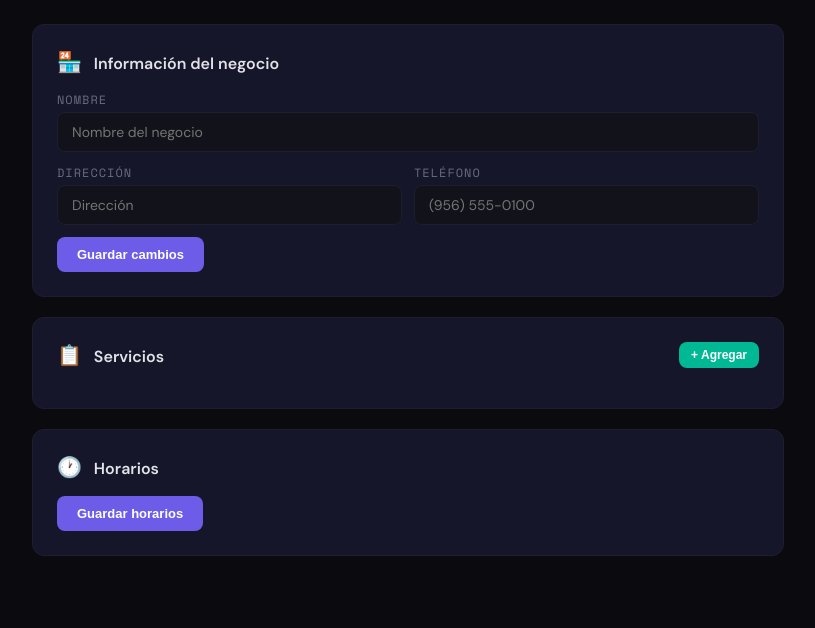
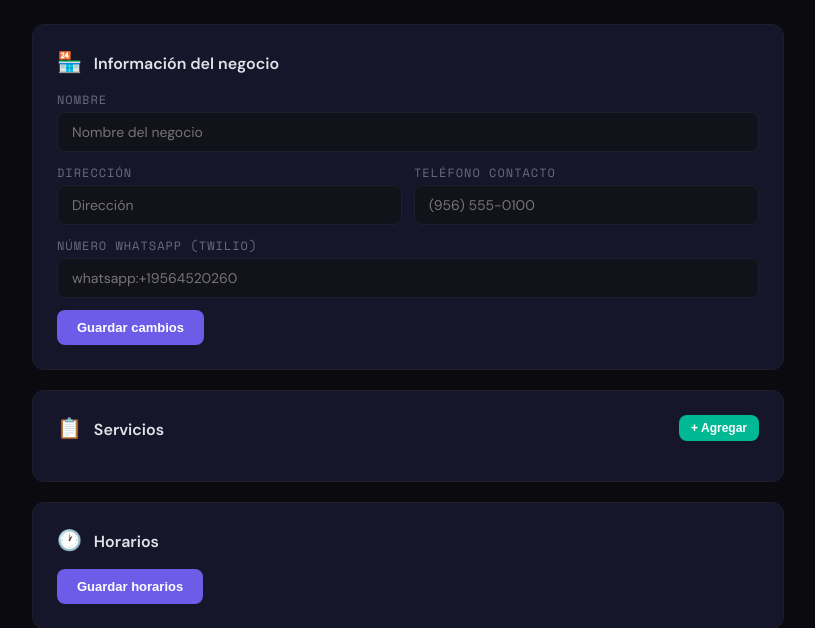
Before and after one commit to chaguino30-pixel/nexlify-bot, a Flask app: template templates/config.html in a window 1280 px wide. Shown: the part 64-692 px from the top of the page, without its empty margins (232-1047 px from the left). Run offline with Flask 3, Linux system fonts and the light colour scheme; the template is opened without the code that fills it, so the values that code supplies are empty; some libraries are stand-ins or nearby versions.

Commit message:
Config: editar numero WhatsApp por negocio

```diff
--- a/app.py
+++ b/app.py
@@ -728,7 +728,7 @@ def api_admin_toggle_negocio(negocio_id):
 def api_get_negocio(negocio_id):
     conn = get_db()
     c = conn.cursor()
-    c.execute("SELECT id, nombre, slug, direccion, telefono_contacto, zona_horaria FROM negocios WHERE id = %s", (negocio_id,))
+    c.execute("SELECT id, nombre, slug, direccion, telefono_contacto, telefono_whatsapp, zona_horaria FROM negocios WHERE id = %s", (negocio_id,))
     neg = c.fetchone()
     conn.close()
     if not neg:
@@ -740,8 +740,8 @@ def api_update_negocio(negocio_id):
     data = request.json
     conn = get_db()
     c = conn.cursor()
-    c.execute("""UPDATE negocios SET nombre = %s, direccion = %s, telefono_contacto = %s
-        WHERE id = %s""", (data.get("nombre"), data.get("direccion"), data.get("telefono_contacto"), negocio_id))
+    c.execute("""UPDATE negocios SET nombre = %s, direccion = %s, telefono_contacto = %s, telefono_whatsapp = %s
+        WHERE id = %s""", (data.get("nombre"), data.get("direccion"), data.get("telefono_contacto"), data.get("telefono_whatsapp"), negocio_id))
     conn.commit()
     conn.close()
     return jsonify({"ok": True})
--- a/templates/config.html
+++ b/templates/config.html
@@ -84,7 +84,8 @@ input:focus,select:focus{border-color:var(--accent)}
   <div class="section">
     <div class="section-title"><span><span class="icon">🏪</span> Información del negocio</span></div>
     <div class="form-full"><label>Nombre</label><input id="biz-nombre" placeholder="Nombre del negocio"></div>
-    <div class="form-row"><div><label>Dirección</label><input id="biz-dir" placeholder="Dirección"></div><div><label>Teléfono</label><input id="biz-tel" placeholder="(956) 555-0100"></div></div>
+    <div class="form-row"><div><label>Dirección</label><input id="biz-dir" placeholder="Dirección"></div><div><label>Teléfono contacto</label><input id="biz-tel" placeholder="(956) 555-0100"></div></div>
+    <div class="form-full"><label>Número WhatsApp (Twilio)</label><input id="biz-wa" placeholder="whatsapp:+19564520260"></div>
     <button class="btn btn-primary" onclick="guardarNegocio()">Guardar cambios</button>
   </div>
 
@@ -140,13 +141,15 @@ function cargarNegocio(){
     document.getElementById('biz-nombre').value=d.nombre||'';
     document.getElementById('biz-dir').value=d.direccion||'';
     document.getElementById('biz-tel').value=d.telefono_contacto||'';
+    document.getElementById('biz-wa').value=d.telefono_whatsapp||'';
   });
 }
 function guardarNegocio(){
   fetch('/api/negocio/'+NID,{method:'PUT',headers:{'Content-Type':'application/json'},
     body:JSON.stringify({nombre:document.getElementById('biz-nombre').value,
       direccion:document.getElementById('biz-dir').value,
-      telefono_contacto:document.getElementById('biz-tel').value})
+      telefono_contacto:document.getElementById('biz-tel').value,
+      telefono_whatsapp:document.getElementById('biz-wa').value})
   }).then(function(){toast('Información guardada');});
 }
 
```
